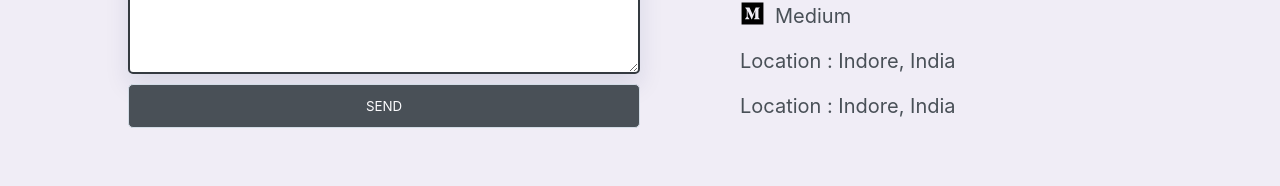
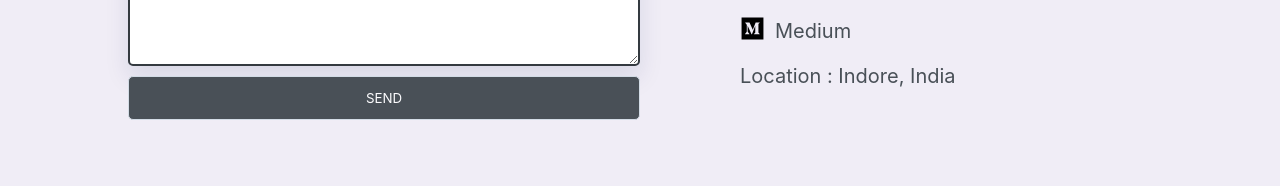
Before and after one commit to Vishal-080/vishalrathod_portfolio, a React (Create React App) app in the folder portfolio/: page / in a window 1280 px wide. Shown: the part 4716-4902 px from the top of the page. Built offline with nearby package versions, Linux system fonts and the light colour scheme; no server answers; a web font is replaced by a local one.

Commit message:
fixed project div

```diff
--- a/portfolio/src/Components/Contact/Contact.jsx
+++ b/portfolio/src/Components/Contact/Contact.jsx
@@ -78,12 +78,12 @@ const footerData = [
   //   title: "HackerRank",
   //   display: "HackerRank",
   //   link: "https://hackerrank.com/vrathod591",
-   {
-     id: 6,
-     title: "Address",
-     display: "Location : Indore, India",
-     link: "Indore, India",
-  }
+  //  {
+  //    id: 6,
+  //    title: "Address",
+  //    display: "Location : Indore, India",
+  //    link: "Indore, India",
+  // }
   //   icon: <FaHackerrank className="commonIconsFooter" />,
   // },
 ];
```
